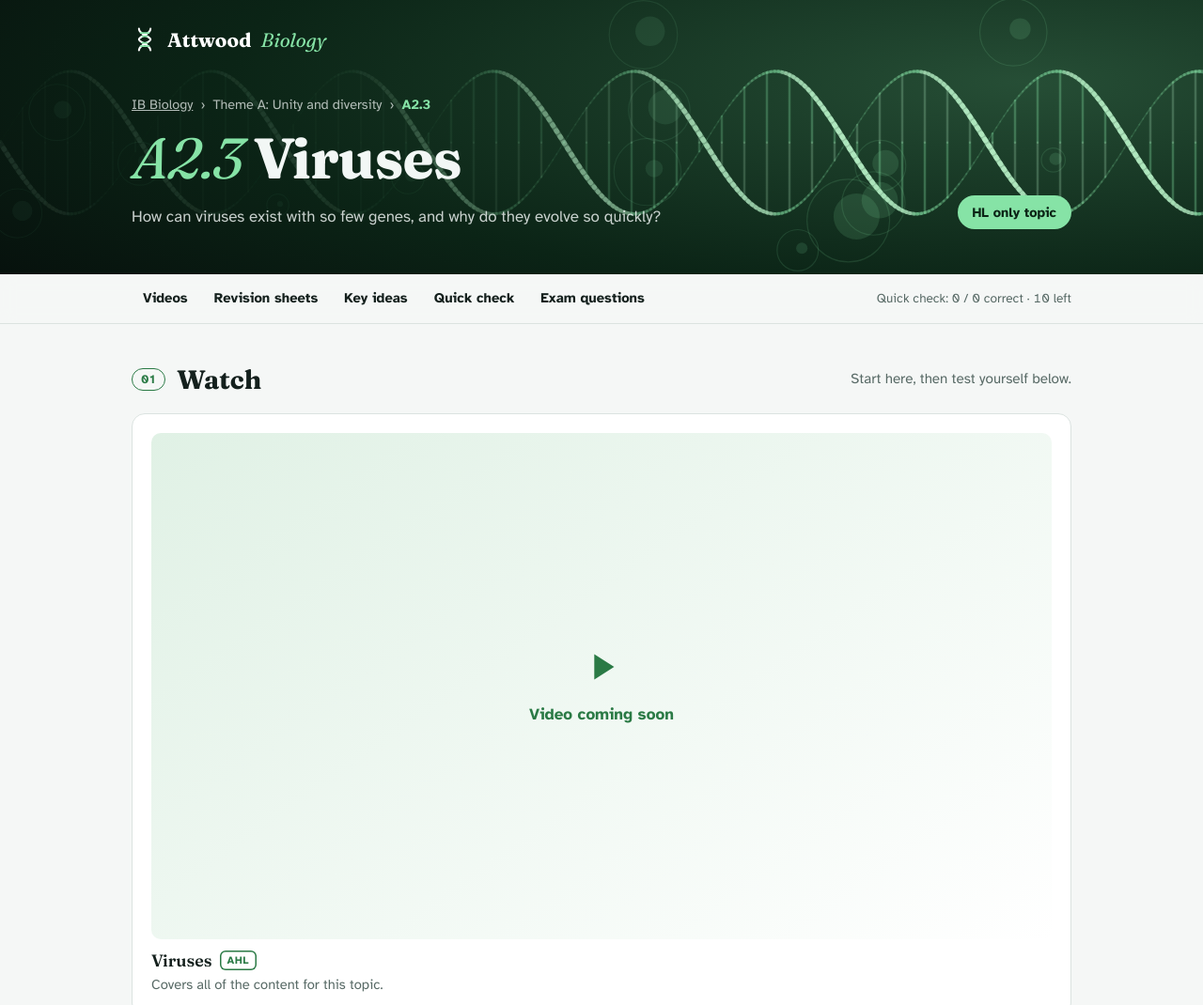
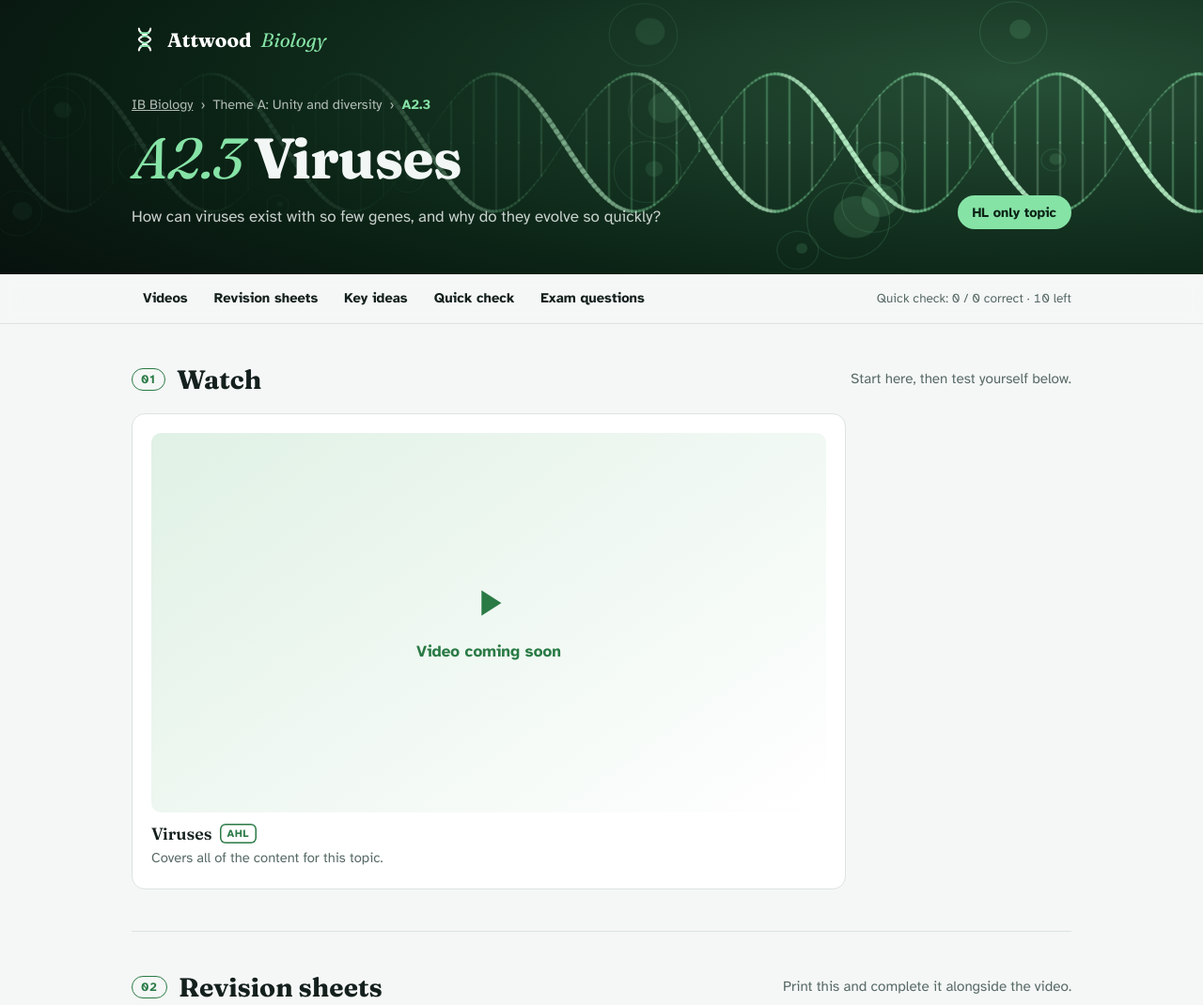
Before and after one commit to AttwoodBiology/attwoodbiology.github.io, a plain HTML site: page a2-3-viruses.html in a window 1280 px wide. Shown: the top 1070 px of the page at 94% size. Drawn offline with Linux system fonts and the light colour scheme.

Commit message:
Keep single videos a comfortable size
Co-Authored-By: Claude Opus 5.5 <noreply@anthropic.com>
Claude-Session: https://claude.ai/code/session_01ThEBU5aBMza6C43xvxpfyQ

```diff
--- a/style.css
+++ b/style.css
@@ -111,7 +111,7 @@ main section{padding:44px 0;border-bottom:1px solid var(--line)}
 .sec-head p{color:var(--muted);font-size:.95rem}
 .card{background:var(--card);border:1px solid var(--line);border-radius:14px;padding:20px}
 
-.videos{display:grid;grid-template-columns:repeat(auto-fit,minmax(280px,1fr));gap:18px}
+.videos{display:grid;grid-template-columns:repeat(auto-fit,minmax(280px,1fr));gap:18px;max-width:760px}
 .video .frame{aspect-ratio:16/9;border-radius:10px;overflow:hidden;background:linear-gradient(145deg,var(--accent-soft),var(--card));display:grid;place-items:center;margin-bottom:12px}
 .video iframe{width:100%;height:100%;border:0;display:block}
 .video .placeholder{text-align:center;color:var(--accent);padding:16px}
```
